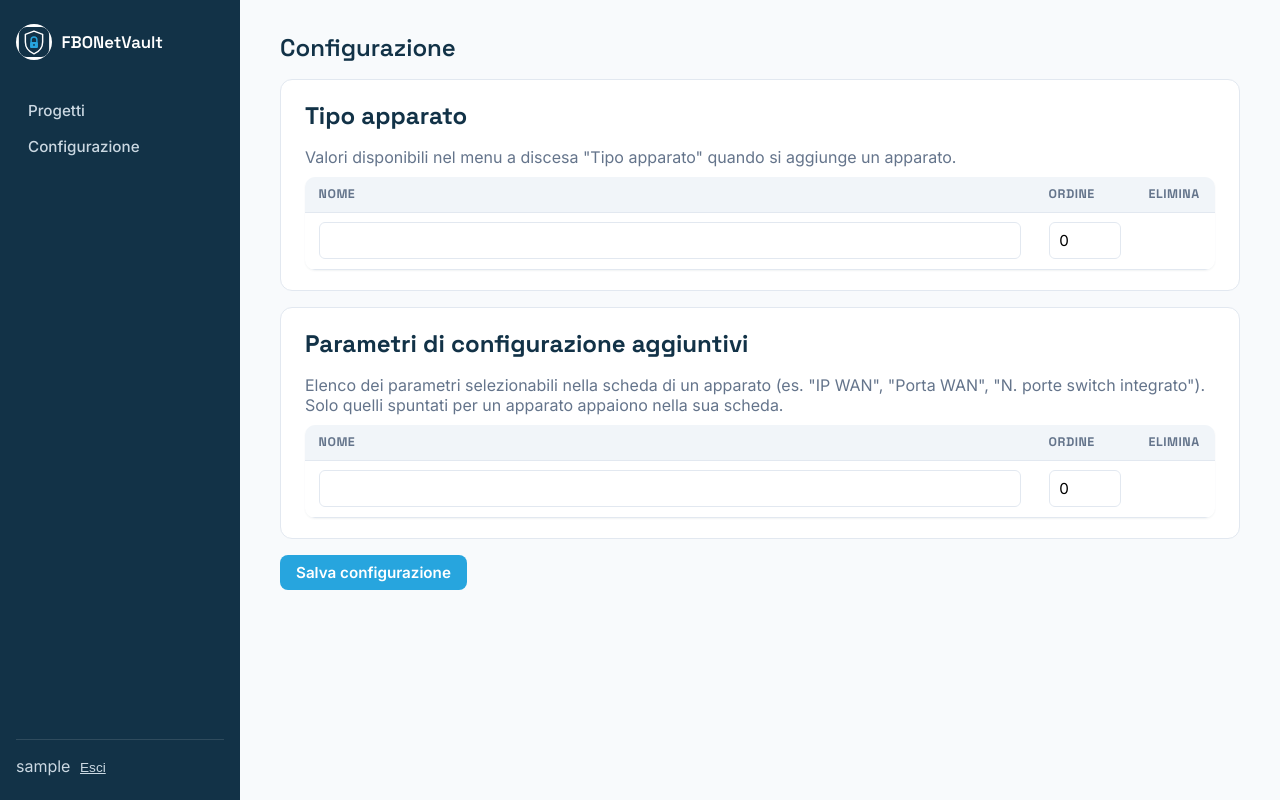
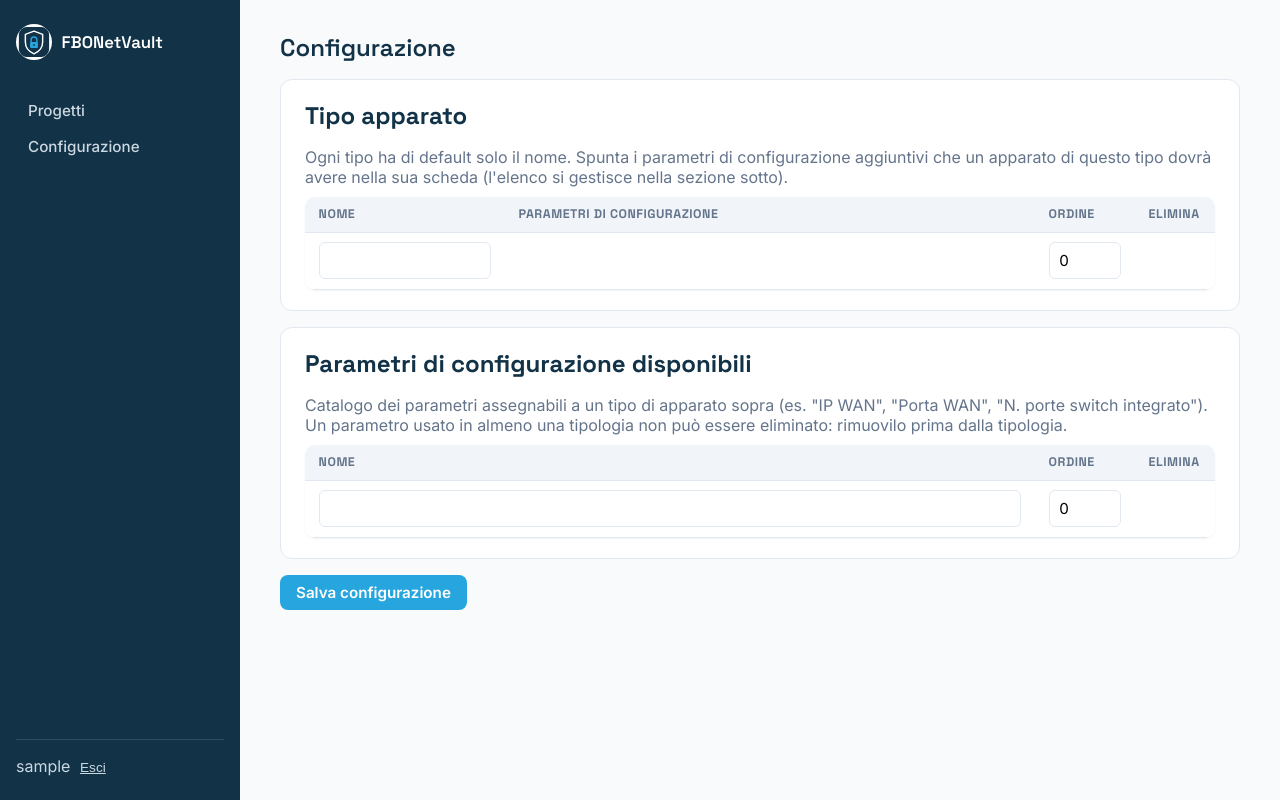
Before and after one commit to lomax73/FBONetVault, a Django app: page /configurazione/ in a window 1280 px wide. Run offline with Django 5.2, Linux system fonts and the light colour scheme; the visitor is signed in with stand-in values (Sample User, id 1); data that the repository does not hold is empty.

Commit message:
I parametri di configurazione si scelgono per tipo di apparato, non più per singolo apparato
TipoApparato.parametri (M2M a ParametroDisponibile) sostituisce la
selezione a spunta sul singolo apparato: ogni tipo ha di default solo
il nome, gli altri parametri (es. IP WAN per Router, N. porte per
Switch) si assegnano una volta per tipo in Configurazione. Un apparato
eredita automaticamente i parametri del tipo scelto (Apparato.sync_
parametri, richiamato al salvataggio dell'apparato e, per propagare
le modifiche agli apparati esistenti, dopo il salvataggio della
Configurazione).

Un parametro usato in almeno una tipologia non può essere eliminato dal
catalogo (guardia in configurazione(); nota: la property deleted_forms
di Django è cached, va invalidata esplicitamente dopo aver corretto
cleaned_data o la cancellazione avviene comunque).

Popolato il catalogo (29 parametri) e le associazioni tipiche per le 16
tipologie già presenti (Router, Switch, Firewall, Server, NAS, ...).

Co-Authored-By: Claude Sonnet 5 <noreply@anthropic.com>

```diff
--- a/rete/admin.py
+++ b/rete/admin.py
@@ -30,6 +30,7 @@ class SezioneAdmin(admin.ModelAdmin):
 @admin.register(TipoApparato)
 class TipoApparatoAdmin(admin.ModelAdmin):
     list_display = ('nome', 'ordine')
+    filter_horizontal = ('parametri',)
 
 
 @admin.register(ParametroDisponibile)
--- a/rete/models.py
+++ b/rete/models.py
@@ -47,9 +47,17 @@ class Sezione(models.Model):
 
 class TipoApparato(models.Model):
     """Voce configurabile per il menu a discesa 'Tipo apparato' (pagina di
-    configurazione), es. Router, Switch, Firewall, Access Point, Server."""
+    configurazione), es. Router, Switch, Firewall, Access Point, Server.
+    Ogni tipo ha di default solo il nome: gli altri parametri di
+    configurazione che un apparato di questo tipo dovrà avere si scelgono
+    qui, dal catalogo ParametroDisponibile."""
 
     nome = models.CharField(max_length=100, unique=True)
+    parametri = models.ManyToManyField(
+        'ParametroDisponibile', blank=True, related_name='tipi_apparato',
+        verbose_name='Parametri di configurazione',
+        help_text='Un apparato di questo tipo avrà questi parametri (oltre ai campi base) nella sua scheda.',
+    )
     ordine = models.PositiveIntegerField(default=0)
 
     class Meta:
@@ -98,12 +106,25 @@ class Apparato(models.Model):
     def __str__(self):
         return self.nome
 
+    def sync_parametri(self):
+        """Allinea i ParametroConfig di questo apparato ai parametri
+        previsti dal suo tipo (crea quelli mancanti, rimuove quelli non
+        più previsti). Va richiamato ogni volta che l'apparato viene
+        salvato o quando cambia l'elenco parametri del tipo."""
+        attese = set(self.tipo.parametri.all()) if self.tipo_id else set()
+        esistenti = {p.definizione: p for p in self.parametri.select_related('definizione')}
+        for definizione in attese - esistenti.keys():
+            self.parametri.create(definizione=definizione)
+        for definizione in esistenti.keys() - attese:
+            esistenti[definizione].delete()
+
 
 class ParametroDisponibile(models.Model):
-    """Catalogo dei parametri di configurazione aggiuntivi selezionabili per
-    un apparato (es. "IP WAN", "Porta WAN", "N. porte switch integrato"),
-    gestito in Configurazione. Solo i parametri spuntati nella scheda di un
-    apparato vi appaiono: i campi base (hostname, IP, MAC, seriale, ...)
+    """Catalogo dei parametri di configurazione aggiuntivi assegnabili a un
+    tipo di apparato (es. "IP WAN", "Porta WAN", "N. porte switch
+    integrato"), gestito in Configurazione. Un apparato eredita
+    automaticamente i parametri del suo tipo: i campi base (hostname, IP,
+    MAC, seriale, ...)
     restano invece sempre presenti come campi fissi di Apparato."""
 
     nome = models.CharField(max_length=255, unique=True)
--- a/rete/views.py
+++ b/rete/views.py
@@ -3,6 +3,7 @@ from dataclasses import dataclass
 from django.contrib import messages
 from django.contrib.auth.decorators import login_required
 from django.contrib.auth.mixins import LoginRequiredMixin
+from django.forms.formsets import DELETION_FIELD_NAME
 from django.shortcuts import redirect, render
 from django.urls import reverse
 from django.views.generic import CreateView, DeleteView, DetailView, ListView, UpdateView
@@ -393,8 +394,27 @@ def configurazione(request):
             request.POST, prefix='parametrodisponibile', queryset=ParametroDisponibile.objects.all(),
         )
         if tipo_formset.is_valid() and parametro_formset.is_valid():
+            protetti = []
+            for form in parametro_formset.deleted_forms:
+                definizione = form.instance
+                if definizione.pk and definizione.tipi_apparato.exists():
+                    protetti.append(definizione.nome)
+                    form.cleaned_data[DELETION_FIELD_NAME] = False
+            if protetti:
+                # deleted_forms è una cached_property: senza invalidarla,
+                # save() userebbe comunque la lista calcolata sopra, prima
+                # della correzione di cleaned_data appena fatta.
+                del parametro_formset._deleted_form_indexes
             tipo_formset.save()
             parametro_formset.save()
+            for apparato in Apparato.objects.select_related('tipo'):
+                apparato.sync_parametri()
+            if protetti:
+                messages.error(
+                    request,
+                    'Non eliminabili perché usati in almeno una tipologia di apparato: '
+                    + ', '.join(protetti) + '. Rimuovili prima dalla tipologia.',
+                )
             messages.success(request, 'Configurazione aggiornata.')
             return redirect('configurazione')
     else:
--- a/templates/rete/configurazione.html
+++ b/templates/rete/configurazione.html
@@ -9,16 +9,20 @@
     {% csrf_token %}
     <div class="card">
         <h2 style="margin-top:0;">Tipo apparato</h2>
-        <p style="color:#64748b;">Valori disponibili nel menu a discesa "Tipo apparato" quando si aggiunge un apparato.</p>
+        <p style="color:#64748b;">
+            Ogni tipo ha di default solo il nome. Spunta i parametri di configurazione aggiuntivi che un
+            apparato di questo tipo dovrà avere nella sua scheda (l'elenco si gestisce nella sezione sotto).
+        </p>
         {{ tipo_formset.management_form }}
         <table>
             <thead>
-                <tr><th>Nome</th><th>Ordine</th><th>Elimina</th></tr>
+                <tr><th>Nome</th><th>Parametri di configurazione</th><th>Ordine</th><th>Elimina</th></tr>
             </thead>
             <tbody>
                 {% for form in tipo_formset.forms %}
                 <tr>
-                    <td>{{ form.nome }}{{ form.id }}</td>
+                    <td style="width:200px;">{{ form.nome }}{{ form.id }}</td>
+                    <td>{{ form.parametri }}</td>
                     <td style="width:100px;">{{ form.ordine }}</td>
                     <td style="width:80px;">{% if form.instance.pk %}{{ form.DELETE }}{% endif %}</td>
                 </tr>
@@ -28,10 +32,11 @@
     </div>
 
     <div class="card">
-        <h2 style="margin-top:0;">Parametri di configurazione aggiuntivi</h2>
+        <h2 style="margin-top:0;">Parametri di configurazione disponibili</h2>
         <p style="color:#64748b;">
-            Elenco dei parametri selezionabili nella scheda di un apparato (es. "IP WAN", "Porta WAN",
-            "N. porte switch integrato"). Solo quelli spuntati per un apparato appaiono nella sua scheda.
+            Catalogo dei parametri assegnabili a un tipo di apparato sopra (es. "IP WAN", "Porta WAN",
+            "N. porte switch integrato"). Un parametro usato in almeno una tipologia non può essere eliminato:
+            rimuovilo prima dalla tipologia.
         </p>
         {{ parametro_formset.management_form }}
         <table>
```
Also changed, not shown: rete/forms.py (+3 -25 lines), templates/rete/apparato_detail.html (+5 -3 lines), README.md, rete/migrations/0001_initial.py.
